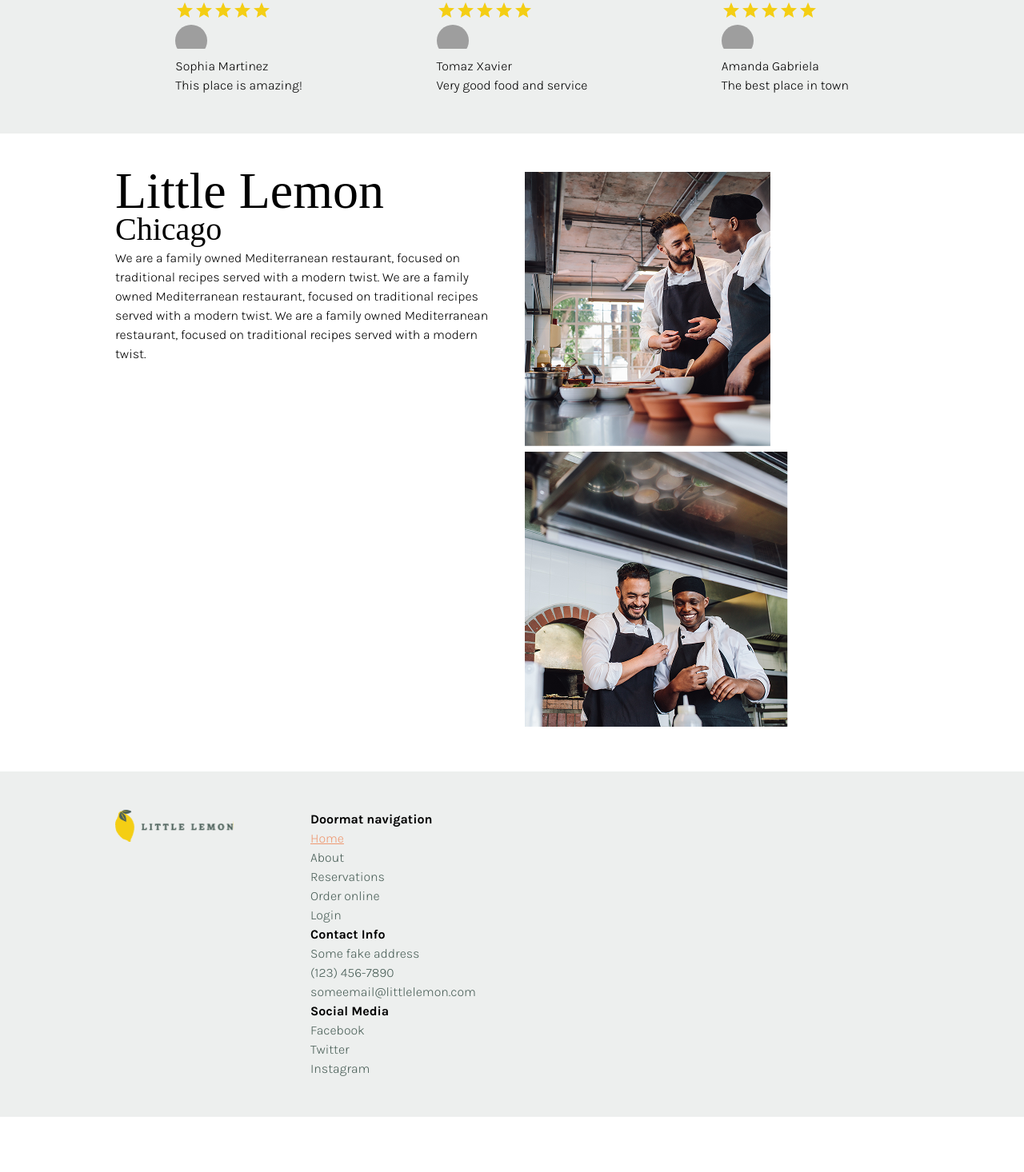
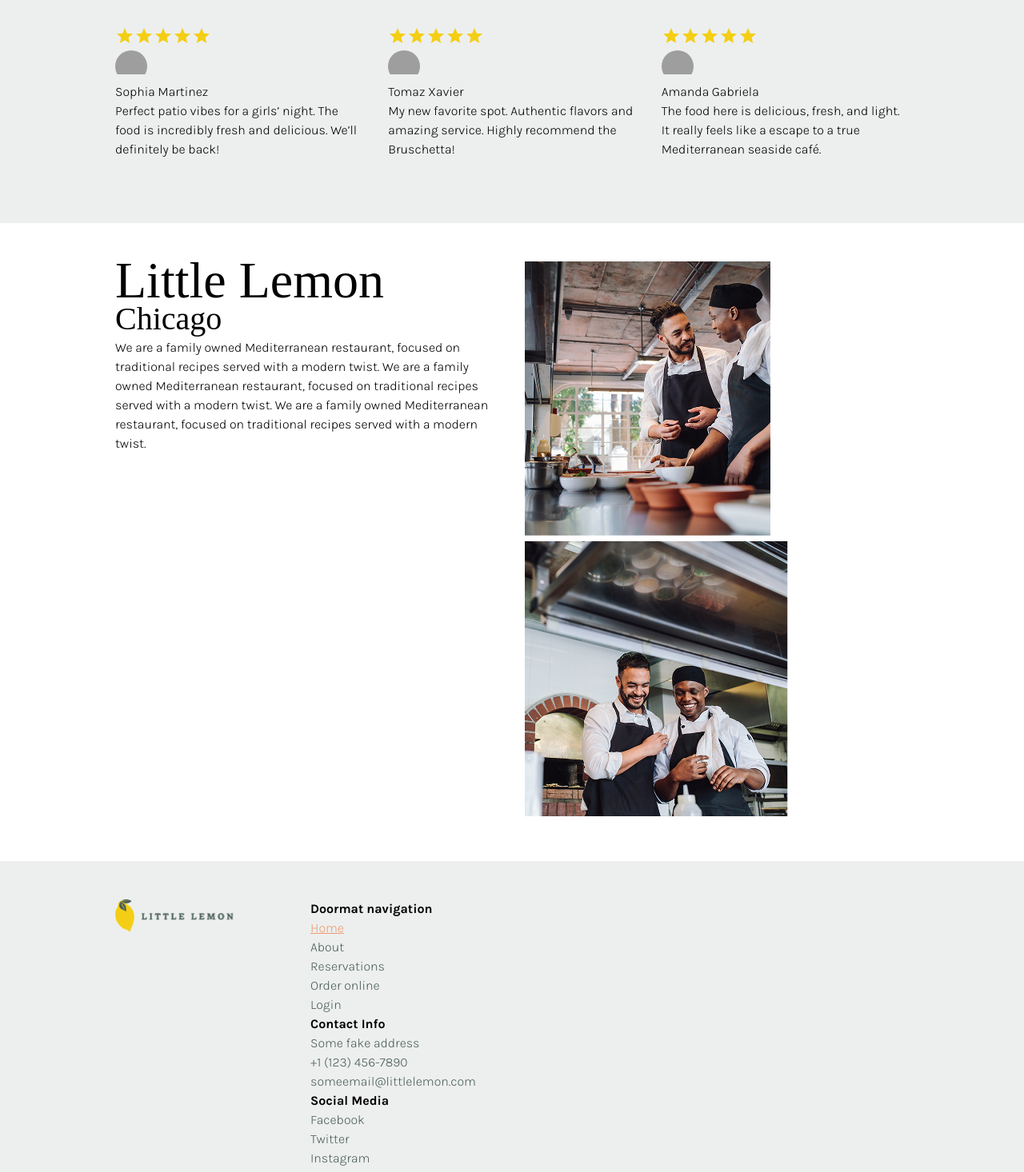
Before and after one commit to raphaellopes/meta-capstone-project, a React (Vite) app: page / in a window 1280 px wide. Shown: the part 1224-2690 px from the top of the page at 80% size. Before the commit the page ends 2621 px from the top, so only its background shows below. Built offline with nearby package versions, Linux system fonts and the light colour scheme; grey boxes are pictures that could not be loaded; a web font is replaced by a local one.

Commit message:
refinement style

```diff
--- a/src/components/about-section/styles.module.css
+++ b/src/components/about-section/styles.module.css
@@ -40,7 +40,7 @@
 
 @media (min-width: 768px) {
   .root {
-    min-height: 540px;
+    min-height: 590px;
   }
 
   .about-description {
--- a/src/components/footer/index.tsx
+++ b/src/components/footer/index.tsx
@@ -1,6 +1,24 @@
 import styles from "./styles.module.css";
 import Logo from "@assets/logo.svg";
 import Nav from "@components/nav";
+
+const socialMedia = [
+  {
+    name: "Facebook",
+    url: "https://www.facebook.com",
+    title: "Link to Little Lemon's Facebook page",
+  },
+  {
+    name: "Twitter",
+    url: "https://www.twitter.com",
+    title: "Link to Little Lemon's Twitter page",
+  },
+  {
+    name: "Instagram",
+    url: "https://www.instagram.com",
+    title: "Link to Little Lemon's Instagram page",
+  },
+];
 
 const Footer = () => (
   <footer className={styles.root} id="footer">
@@ -17,16 +35,31 @@ const Footer = () => (
           <h4>Contact Info</h4>
           <div className={styles.footerContentBox}>
             <p>Some fake address</p>
-            <p>(123) 456-7890</p>
-            <p>someemail@littlelemon.com</p>
+            <p>
+              <a
+                href="tel:+1234567890"
+                title="Link to Little Lemon's phone number"
+              >
+                +1 (123) 456-7890
+              </a>
+            </p>
+            <p>
+              <a href="mailto:someemail@littlelemon.com">
+                someemail@littlelemon.com
+              </a>
+            </p>
           </div>
         </div>
         <div className={styles.footerContentWrapper}>
           <h4>Social Media</h4>
           <div className={styles.footerContentBox}>
-            <p>Facebook</p>
-            <p>Twitter</p>
-            <p>Instagram</p>
+            {socialMedia.map((social) => (
+              <p key={social.name}>
+                <a href={social.url} title={social.title} target="_blank">
+                  {social.name}
+                </a>
+              </p>
+            ))}
           </div>
         </div>
       </div>
--- a/src/components/footer/styles.module.css
+++ b/src/components/footer/styles.module.css
@@ -15,26 +15,21 @@
   gap: 1.5rem;
 }
 
-.footer-content-wrapper {
+.footer-content-wrapper,
+.footer-content-box,
+.footer-content-wrapper :global(.nav-list) {
   display: flex;
   flex-direction: column;
   gap: 0.5rem;
 }
 
-.nav-list,
-.footer-content-box {
-  display: flex;
-  flex-direction: column;
-  gap: 0.5rem;
-}
-
-.root :global(a),
-.root :global(p) {
+.root a,
+.root p {
   color: var(--primary-base);
   font-weight: var(--font-primary-weight-regular);
 }
 
-.root :global(a):hover,
+.root a:hover,
 .root :global(.nav-link-active) {
   color: var(--secondary-warm);
   text-decoration: underline;
--- a/src/components/header/styles.module.css
+++ b/src/components/header/styles.module.css
@@ -1,5 +1,9 @@
 .root {
   padding: 1rem 0;
+  background-color: var(--seconday-light);
+  position: sticky;
+  top: 0;
+  z-index: 100;
 }
 
 .root > :global(.container) {
@@ -48,6 +52,13 @@
 
 .mobile-nav-container {
   padding: 1rem;
+  position: fixed;
+  top: 60px;
+  left: 0;
+  width: 100%;
+  height: 100%;
+  background-color: var(--seconday-light);
+  z-index: 99;
 }
 
 .mobile-nav-container :global(.nav-link) {
--- a/src/components/nav/index.tsx
+++ b/src/components/nav/index.tsx
@@ -2,7 +2,8 @@ import classNames from "classnames";
 import { useLocation } from "react-router-dom";
 
 const Nav = () => {
-  const currentPath = useLocation().pathname;
+  const location = useLocation();
+  const currentPath = location.pathname + location.hash;
   const isActive = (path: string) => currentPath === path;
 
   const navLinks = [
--- a/src/components/testimonial-section/index.tsx
+++ b/src/components/testimonial-section/index.tsx
@@ -12,19 +12,22 @@ const testimonials = [
   {
     rate: 5,
     name: "Sophia Martinez",
-    quote: "This place is amazing!",
+    quote:
+      "Perfect patio vibes for a girls’ night. The food is incredibly fresh and delicious. We’ll definitely be back!",
     image: SophiaImg,
   },
   {
     rate: 5,
     name: "Tomaz Xavier",
-    quote: "Very good food and service",
+    quote:
+      "My new favorite spot. Authentic flavors and amazing service. Highly recommend the Bruschetta!",
     image: TomazImg,
   },
   {
     rate: 5,
     name: "Amanda Gabriela",
-    quote: "The best place in town",
+    quote:
+      "The food here is delicious, fresh, and light. It really feels like a escape to a true Mediterranean seaside café.",
     image: AmandaImg,
   },
 ];
--- a/src/components/testimonial-section/styles.module.css
+++ b/src/components/testimonial-section/styles.module.css
@@ -1,10 +1,18 @@
 .root {
   background-color: var(--seconday-light);
-  padding: 3rem 0;
+  padding: 3rem 0 5rem;
+}
+
+.root header {
+  margin-bottom: 2rem;
 }
 
 .root h2 {
   color: var(--primary-base);
+}
+
+.testimonial-cards {
+  align-items: stretch;
 }
 
 .testimonial-card {
```
